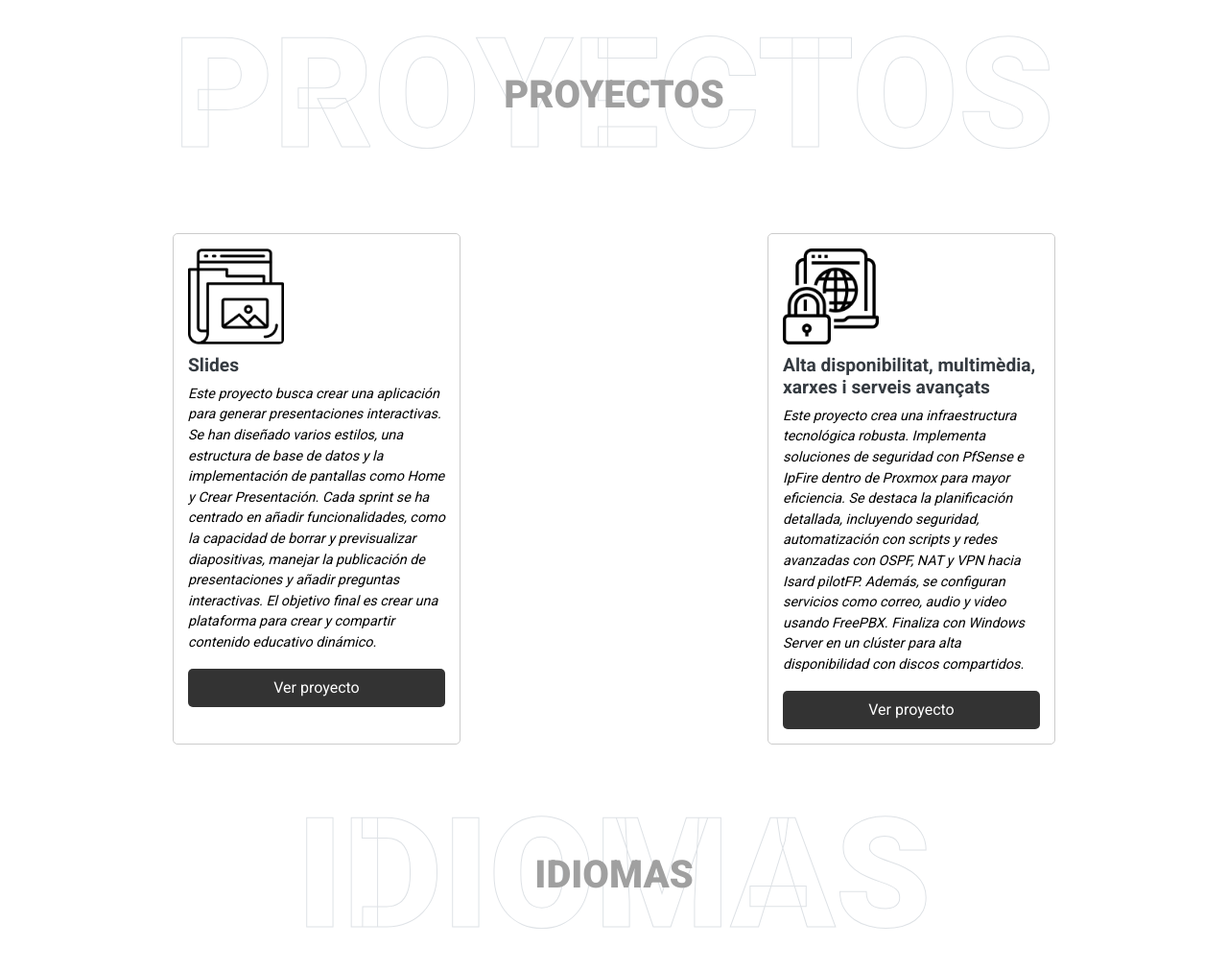
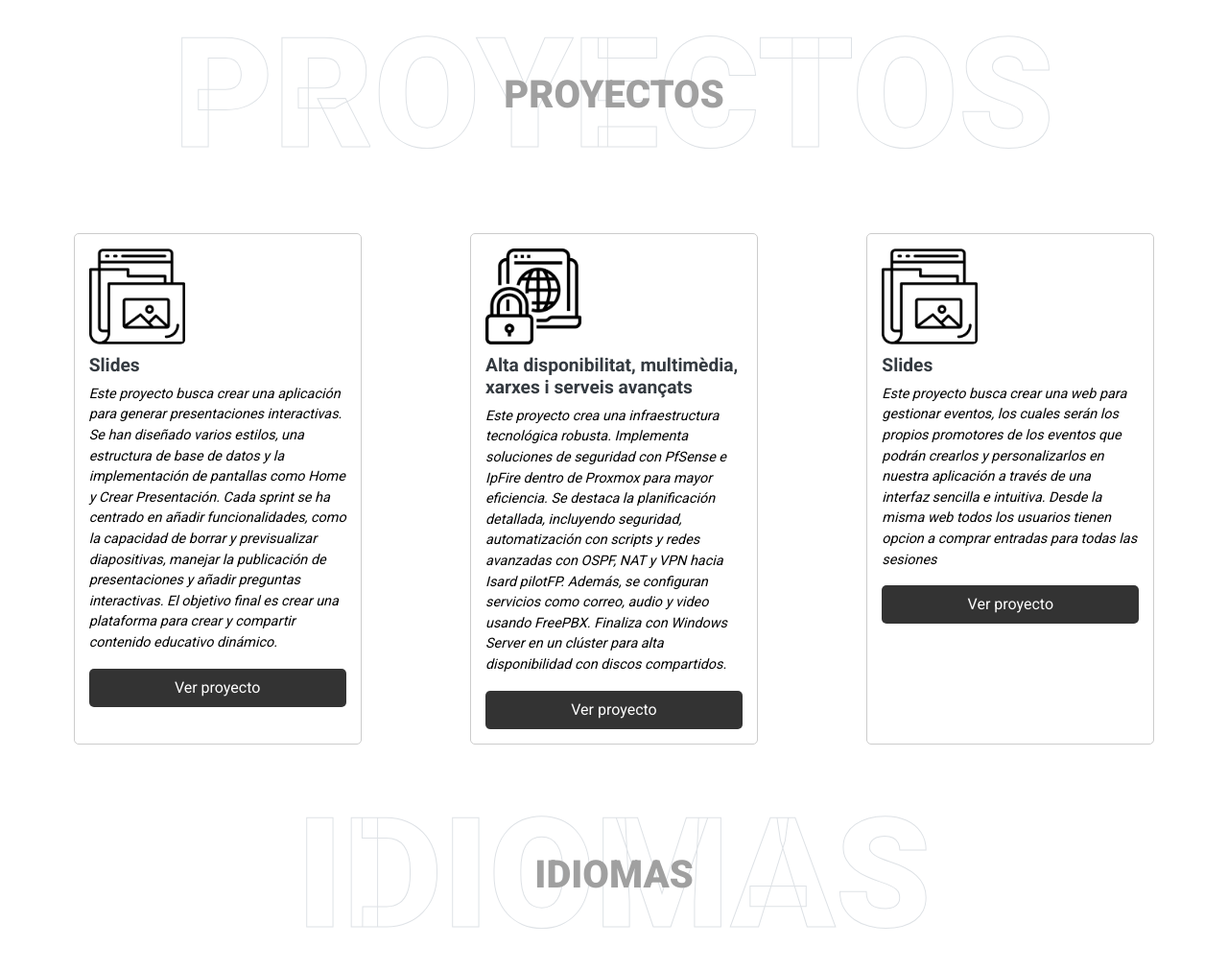
Before and after one commit to CIRE5902/ericperez.github.io, a plain HTML site: page index.html in a window 1280 px wide. Shown: the part 3154-4165 px from the top of the page at 96% size. Drawn offline with nearby package versions, Linux system fonts and the light colour scheme.

Commit message:
cambio en index.html

```diff
--- a/index.html
+++ b/index.html
@@ -398,6 +398,16 @@
             <a href="https://drive.google.com/file/d/1aFtnNF_teePlKLMqqTChAHRN9cOAV_Nn/view?usp=sharing"
                 target="_blank">Ver proyecto</a>
         </div>
+
+        <div class="proyecto">
+            <img src="img/slides.png" alt="Proyecto 1">
+            <h2>Slides</h2>
+            <p>Este proyecto busca crear una web para gestionar eventos, los cuales serán los propios promotores de los eventos que podrán crearlos y personalizarlos en nuestra aplicación a través de una interfaz sencilla e intuitiva.
+            Desde la misma web todos los usuarios tienen opcion a comprar entradas para todas las sesiones</p>
+            <a href="https://git.copernic.cat/rcandela/gr05-perez-garcia-candela" target="_blank">Ver
+                proyecto</a>
+        </div>
+
         <!-- Puedes agregar más proyectos siguiendo la misma estructura -->
     </div>
     <!-- Proyectos -->
```
